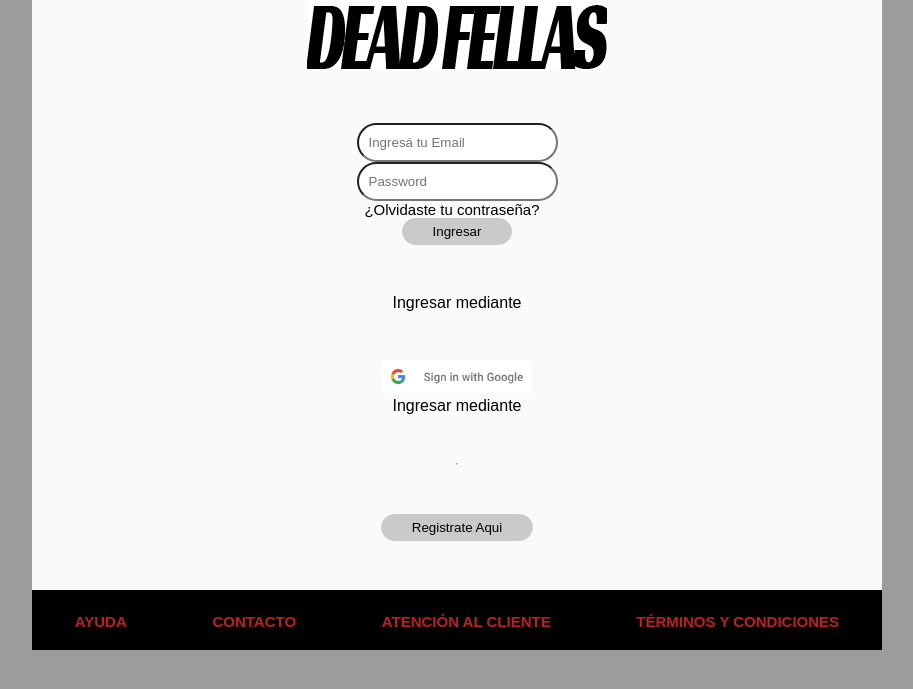
After one commit to Francisco-Guido/DeadFellas, a web app: file index.html/login.html in a window 1280 px wide. The commit adds this page. Shown: the top 689 px of the page, without its empty margins (183-1096 px from the left). Run offline with its HTML, style and script files only (its server is not run), Linux system fonts and the light colour scheme.

Commit message:
viendo html

```diff
--- /dev/null
+++ b/css/login.css
@@ -0,0 +1,98 @@
+*{
+    margin:0;
+    padding:0;
+    box-sizing: border-box;
+    font-family: Arial, Helvetica, sans-serif;
+}
+
+body{
+    background: rgb(156, 156, 156);
+}
+
+main{
+    display:flex;
+    justify-content: center;
+    align-items: center;
+}
+
+section{
+    background:  rgb(250, 250, 250);
+    height:650px;
+    width:850px;
+    text-align: center;
+    margin: auto;
+    display:flex;
+    justify-content: space-between;
+    align-items: center;
+    flex-direction: column;
+}
+
+form{
+    display:flex;
+    justify-content: space-around;
+    align-items: center;
+    flex-direction: column;
+}
+input[type=button]{
+    padding: 5px 30px 5px 30px;
+    background-color: rgb(202, 202, 202);
+    color: white;
+    border:1px solid rgb(202, 202, 202);
+    color: black;
+    border-radius: 20px;
+}
+input[type=button]:hover{
+    background-color: rgb(155, 153, 153);
+    color: white;
+    border:1px solid rgb(155, 153, 153);
+    color: black;
+    font-weight: 700;
+    border-radius: 20px;
+}
+input[type=email], input[type=password]{
+    padding:10px;
+    border-radius: 25px;
+}
+a {
+    text-decoration: none;
+    color:black;
+    margin: 0px 10px 0px 0px;
+    font-size: 15px;
+}
+a:hover{
+    border-bottom: 1px solid red;
+}
+
+.ingresar img{
+    width: 150px;
+}
+
+.pie {
+    background: black;
+    color: white;
+    font-size: 10px;
+    display: flex;
+    justify-content: space-around;
+    height: 60px;
+    width: 850px;
+}
+
+.pie h2 {
+    color: rgb(192, 31, 31);
+    margin-bottom: 20px;
+          display: flex;
+    justify-content: space-around;
+    align-items: flex-end;
+}
+
+/*
+.logo{
+    margin-top: 30px;
+}
+/*
+article input, article a, article img{
+    float: left;
+    width: 50%;
+    margin-left: 200px;
+}
+*/
--- /dev/null
+++ b/index.html/login.html
@@ -0,0 +1,45 @@
+<!DOCTYPE html>
+<html lang="en">
+
+<head>
+    <meta charset="UTF-8">
+    <meta name="viewport" content="width=device-width, initial-scale=1.0">
+    <link rel="stylesheet" href="../css/login.css">
+    <title>Log in</title>
+
+</head>
+
+<body>
+    <main>
+    <section>
+        <article>
+            <img src="../logo/lodoDef.jpg" alt="Logo" class="logo">
+        </article>
+        <article>
+            <form>
+            <input type="email" id="txtEmail" placeholder="Ingresá tu Email"/>
+            <input type="password" id="txtPassword" placeholder="Password"/>
+            <a href="#">¿Olvidaste tu contraseña?</a>
+            <input type="button" value="Ingresar"/>
+            </form>
+        </article>
+            <p>Ingresar mediante</p>
+            <article class="ingresar"><img src="../logo/google_logo.png" alt="Google" >
+                <p>Ingresar mediante</p>
+        </article>
+            <hr>
+            <input type="button" value="Registrate Aqui"/>
+        <footer class="pie">
+
+        <h2>AYUDA</h2>
+        <h2>CONTACTO</h2>
+        <h2>ATENCIÓN AL CLIENTE</h2>
+        <h2>TÉRMINOS Y CONDICIONES</h2>
+
+        </footer>
+        </section>
+
+    </main>
+</body>
+
+</html>
```
Also changed, not shown: css/home.css (added, +14 -0 lines), css/style.css (+11 -11 lines), index.html/carrito.html (+3 -7 lines), index.html/home.html (+8 -12 lines), logo/google_logo.png (added).
